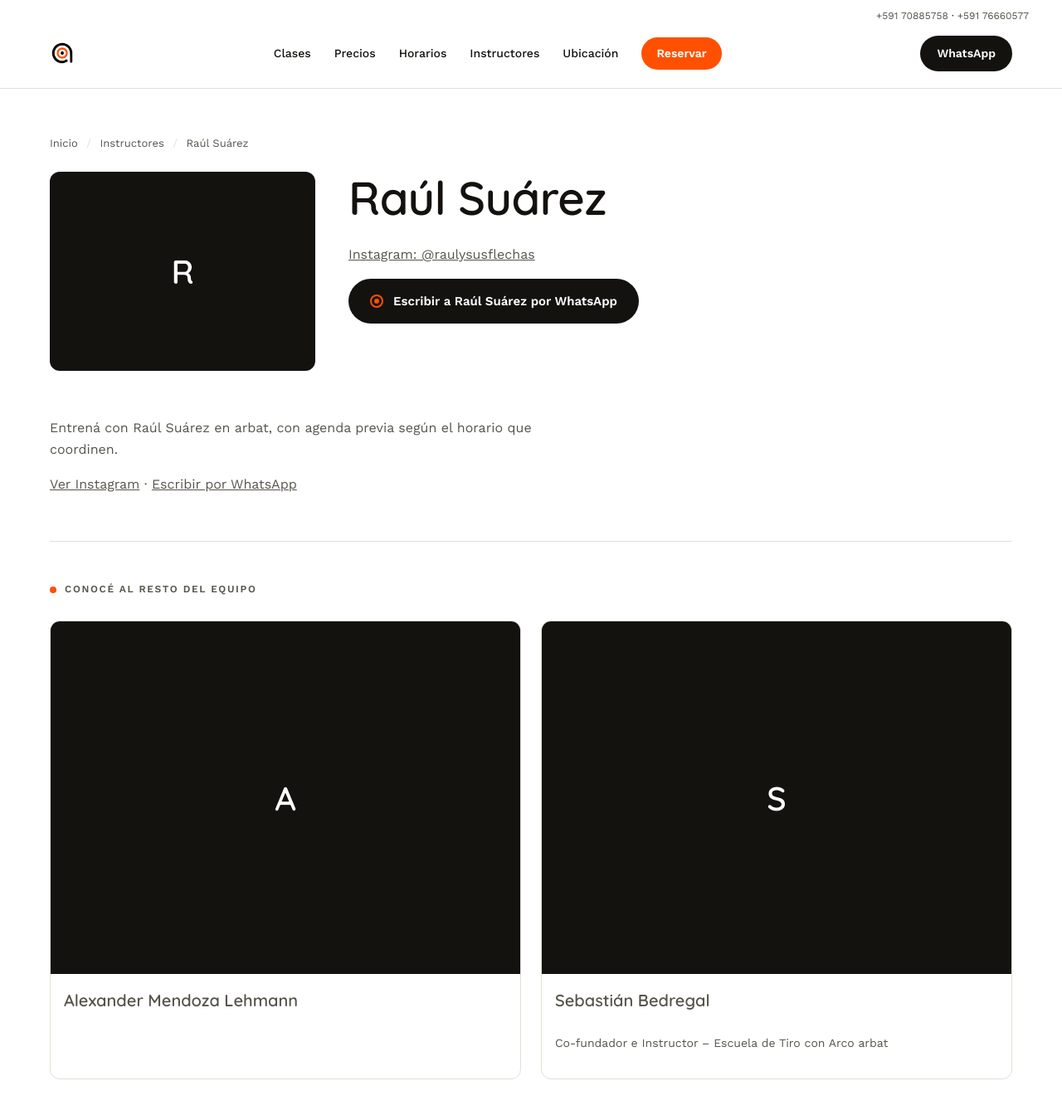
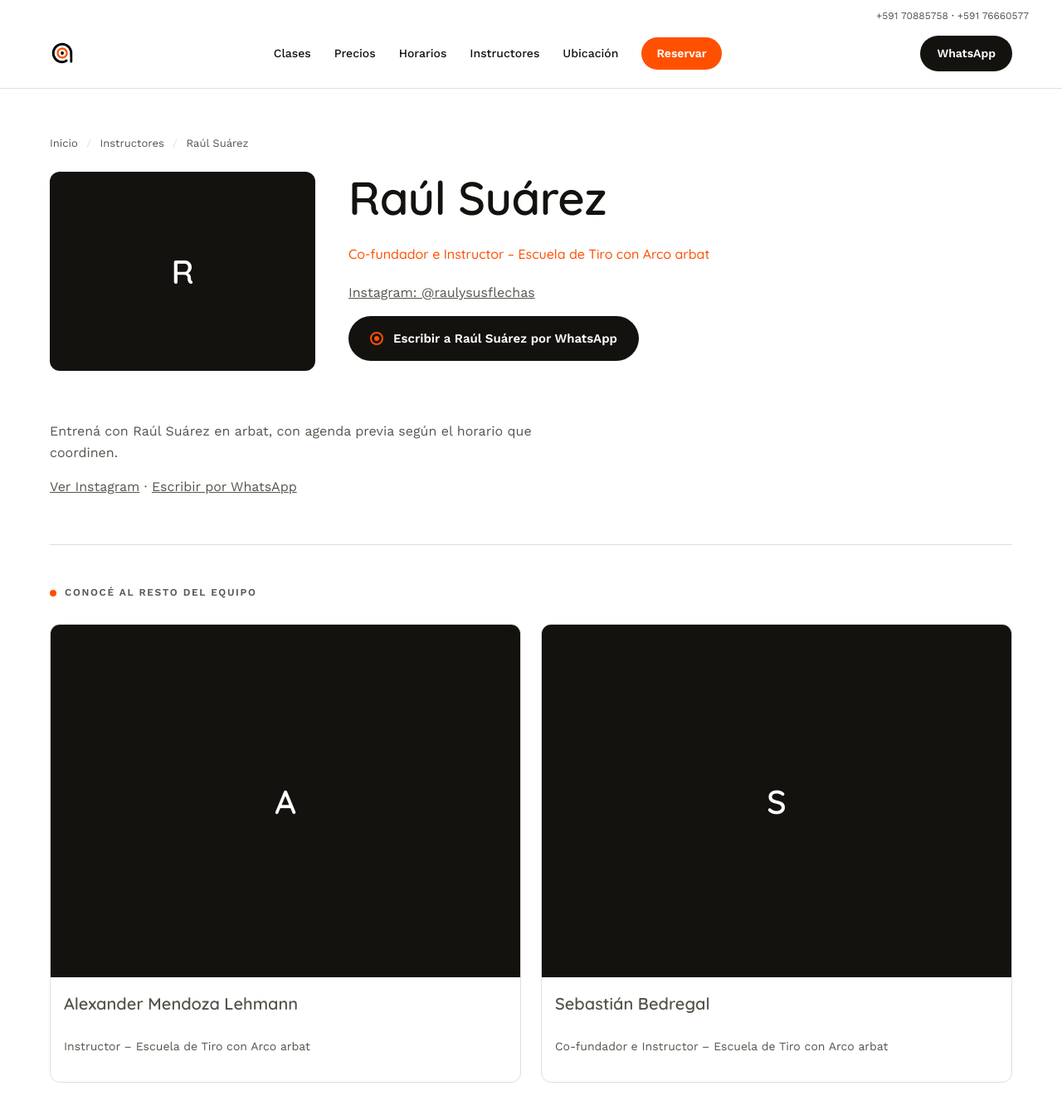
Before and after one commit to asosab/arbat_frontend, a Jekyll site: the page built from _instructores/raul-suarez.md, in a window 1280 px wide and 1400 px high. Shown: the top 1344 px of the window at 83% size. Built offline with Jekyll 4.4.1, drawn with Linux system fonts in a browser that asks for light colours.

Commit message:
normalizacion instructores

```diff
--- a/_instructores/alexander-mendoza.md
+++ b/_instructores/alexander-mendoza.md
@@ -1,6 +1,7 @@
 ---
 title: "Alexander Mendoza Lehmann"
 nombre: "Alexander Mendoza Lehmann"
+rol: "Instructor – Escuela de Tiro con Arco arbat"
 whatsapp: "+591 62032259"
 instagram: "just.some.archer"
 foto: "/assets/images/Alexander_Mendoza/am_perfil.png"
--- a/_instructores/raul-suarez.md
+++ b/_instructores/raul-suarez.md
@@ -1,6 +1,7 @@
 ---
 title: "Raúl Suárez"
 nombre: "Raúl Suárez"
+rol: "Co-fundador e Instructor – Escuela de Tiro con Arco arbat"
 whatsapp: "+591 70885758"
 instagram: "raulysusflechas"
 foto: "/assets/images/Raul_Suarez/rs_perfil.png"
```
